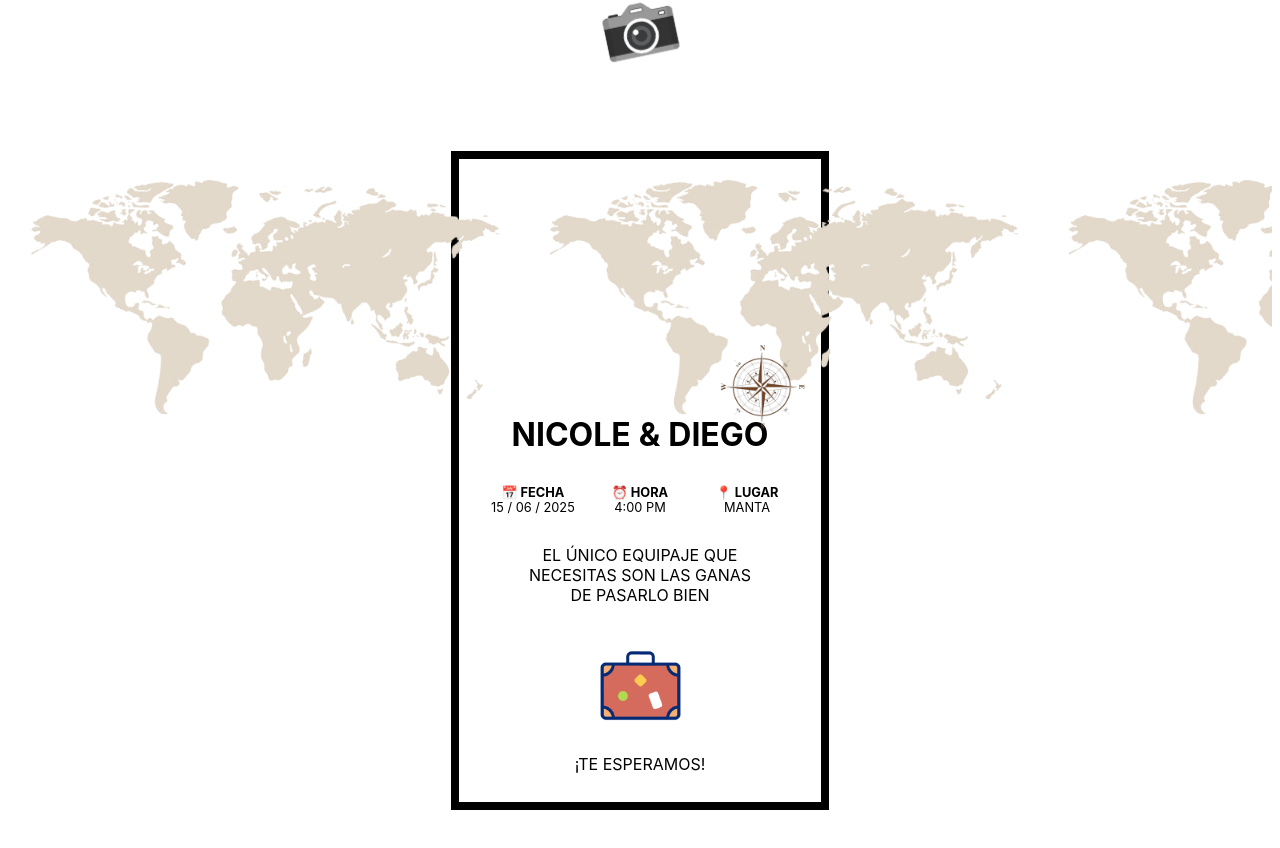
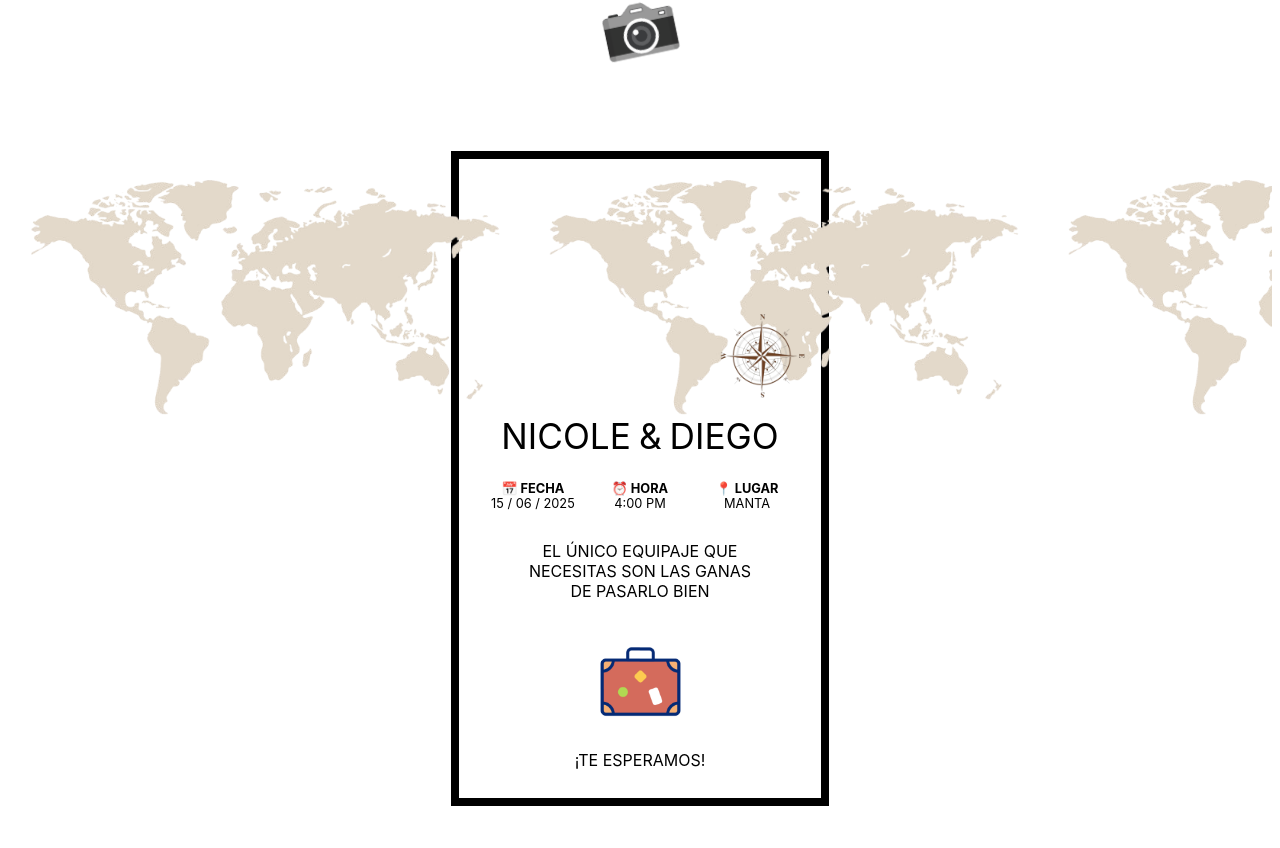
Before and after one commit to CristopherVanegas/BodaNicoleRo, a React (Vite) app in the folder boda_nicole_ro/: page / in a window 1280 px wide. Shown: the part 7429-8277 px from the top of the page. Built offline with nearby package versions, Linux system fonts and the light colour scheme; the HTML template or start-up script is replaced by a standard one.

Commit message:
Se corrigió el título del summary component. Se aumentó el min-height de lla brújula para que suba un poco

```diff
--- a/boda_nicole_ro/src/components/Summary/Summary.module.css
+++ b/boda_nicole_ro/src/components/Summary/Summary.module.css
@@ -28,9 +28,8 @@
 
 .brujula {
   position: absolute;
-  z-index: 10;
   width: 350px;
-  min-height: 550px;
+  min-height: 650px;
 }
 
 .imageContainer {
@@ -116,18 +115,14 @@
 .title {
   display: flex;
   justify-content: center;
-  font-size: 2.5rem;
-  color: var(--color-title);
-  font-family: var(--font-title);
   margin-top: 16px;
-  font-weight: 700;
-  text-transform: uppercase;
 }
 
 .title>p {
-  font-size: 2rem;
+  font-size: 2.2rem;
   color: var(--color-title);
-  margin-bottom: 15px;
+  font-family: var(--font-title);
+  margin-bottom: 8px;
   text-transform: uppercase;
 }
 
```
